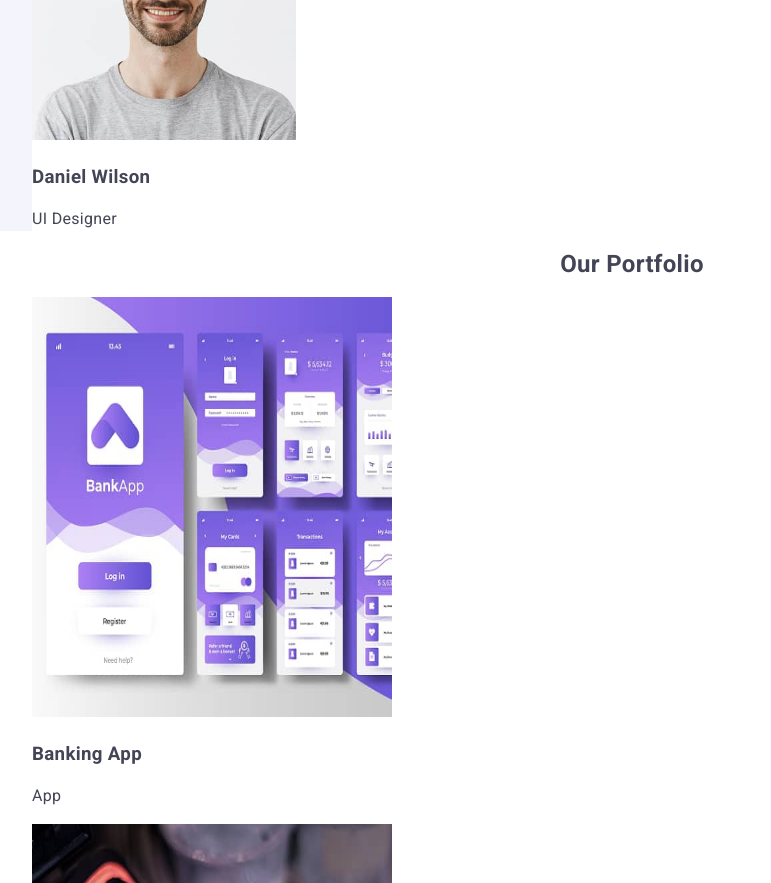
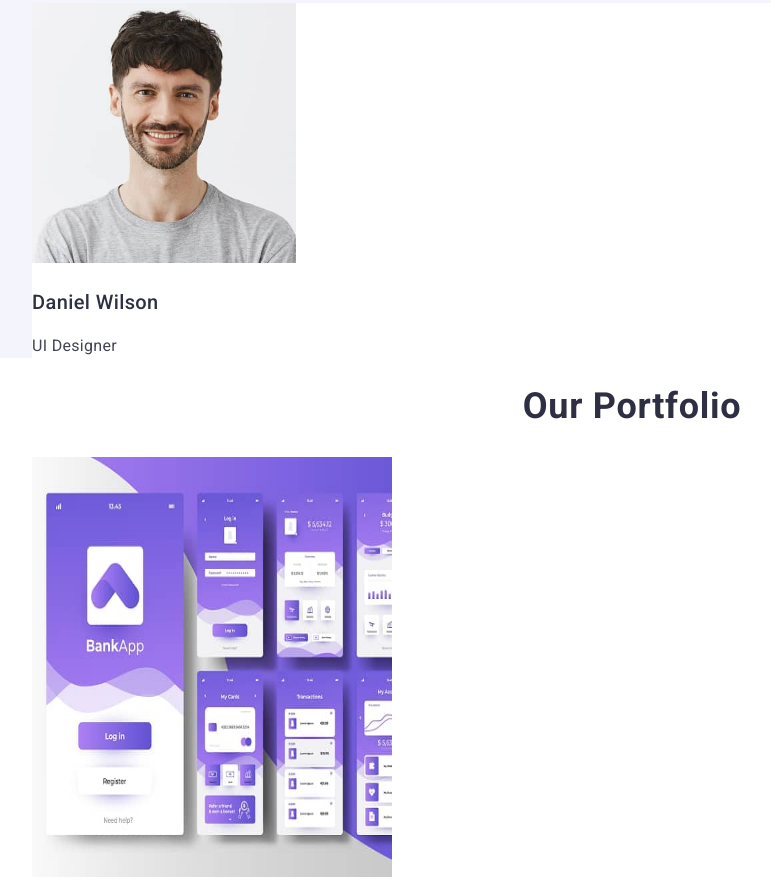
Before and after one commit to AlisaPagan/goit-markup-hw-02, a plain HTML site: page index.html in a window 1280 px wide. Shown: the part 1917-2800 px from the top of the page, without its empty margins (8-779 px from the left). Drawn offline with nearby package versions, Linux system fonts and the light colour scheme.

Commit message:
fix css errors as per feedback

```diff
--- a/css/styles.css
+++ b/css/styles.css
@@ -103,6 +103,9 @@ button:hover, button:focus {
 .hero .main-heading {
     color:#ffffff;
     text-align: center;
+    font-size: 56px;
+    line-height: 1.07;
+    letter-spacing: 0.02em;
 }
 
 .hero-cta {
@@ -120,7 +123,6 @@ button:hover, button:focus {
 }
 
 
-
 /* team */
 
 .team {
@@ -128,9 +130,12 @@ button:hover, button:focus {
 }
 
 .section-heading {
+    font-size: 36px;
     line-height: 1.11;
     text-align: center;
     text-transform: capitalize;
+    letter-spacing: 0.02em;
+    color: #2e2f42;
 }
 
 .members .team-member {
@@ -139,6 +144,10 @@ button:hover, button:focus {
 
 .members .member-name {
     line-height: 1.2;
+    font-weight: 500;
+    font-size: 20px;
+    letter-spacing: 0.02em;
+    color: #2e2f42;
 }
 
 .member-role {
@@ -148,7 +157,12 @@ button:hover, button:focus {
 /* Portfolio */
 
 .project-title {
+    font-weight: 500;
     line-height: 1.2;
+    font-size: 20px;
+    line-height: 1.2;
+    letter-spacing: 0.02em;
+    color: #2e2f42;
 }
 
 /* Footer */
--- a/index.html
+++ b/index.html
@@ -152,7 +152,7 @@
         </ul>
       </section>
 
-      <section>
+      <section class="portfolio">
         <h2 class="section-heading">Our Portfolio</h2>
         <ul class="projects">
           <li class="project-card">
```
